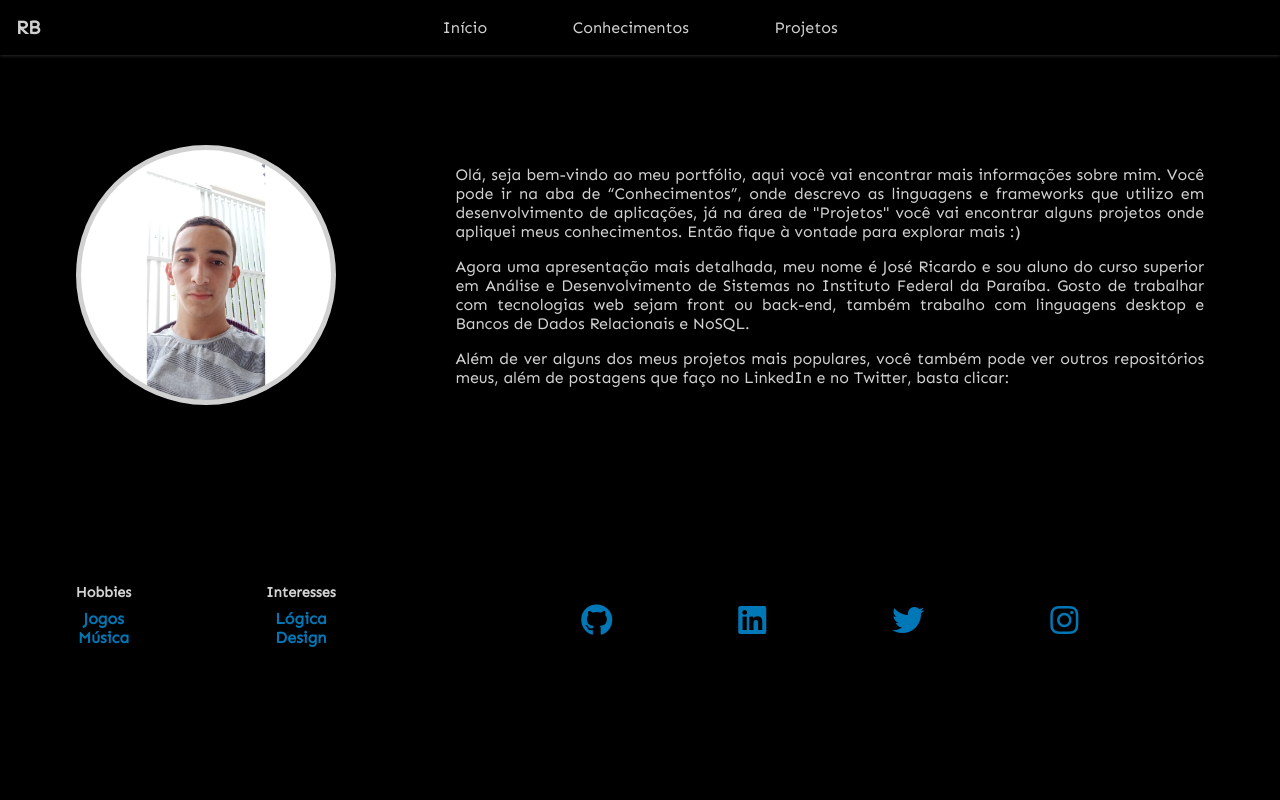
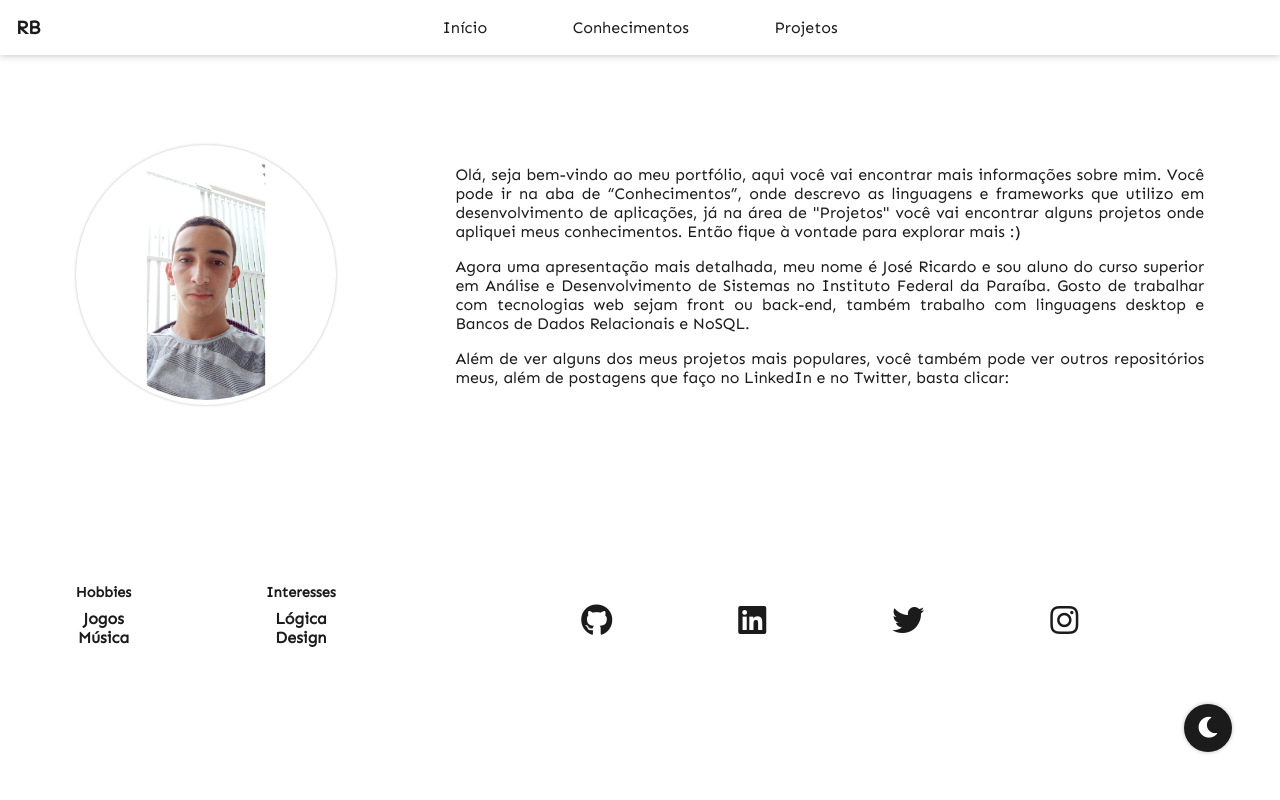
Before and after one commit to RicardoBrasileiro/ricardo-brasileiro, a Vue app: page /knowledges in a window 1280 px wide. Shown: the top 800 px of the page. Built offline with nearby package versions, Linux system fonts and the light colour scheme; no server answers.

Commit message:
Atualização de cores

```diff
--- a/src/App.vue
+++ b/src/App.vue
@@ -5,6 +5,7 @@
       <Home />
       <Knowledges />
       <Projects />
+      <Theme />
     </article>
   </div>
 </template>
@@ -14,6 +15,7 @@ import NavBar from "./components/NavBar";
 import Home from "./components/Home";
 import Knowledges from "./components/Knowledges";
 import Projects from "./components/Projects";
+import Theme from "./components/Theme";
 
 export default {
   name: "App",
@@ -22,6 +24,7 @@ export default {
     Home,
     Knowledges,
     Projects,
+    Theme,
   },
 };
 </script>
@@ -30,11 +33,9 @@ export default {
 @import url("https://fonts.googleapis.com/css2?family=Sen&display=swap");
 
 :root {
-  --base-color: #000000;
-  --theme-color: #0077b6;
-  --second-base-color: #0c0c0c;
-  --text-color: #d1d1d1;
-  --shadow-color: #3d3d3d;
+  --base-color: #ffffff;
+  --text-color: #1b1b1b;
+  --shadow-color: #bbbbbb;
 
   scroll-behavior: smooth;
 }
@@ -66,7 +67,7 @@ article {
 
 .sections-name {
   margin: 2rem 0;
-  color: var(--theme-color);
+  color: var(--text-color);
 }
 
 .sections-name::after {
--- a/src/components/Knowledges.vue
+++ b/src/components/Knowledges.vue
@@ -68,7 +68,7 @@ export default {
 }
 
 .section-name {
-  color: var(--theme-color);
+  color: var(--text-color);
   font-weight: bold;
   margin-bottom: 3rem;
 }
@@ -86,7 +86,7 @@ export default {
   align-items: center;
   margin: 0 0.5rem;
   position: relative;
-  cursor: default;
+  cursor: pointer;
 }
 
 .knowledge:hover > .knowledge-icon {
--- a/src/components/NavBar.vue
+++ b/src/components/NavBar.vue
@@ -42,7 +42,7 @@ export default {
   padding: 1rem;
   background: var(--base-color);
   z-index: 97;
-  box-shadow: 0px 0px 4px var(--shadow-color);
+  box-shadow: 0px 0px 8px var(--shadow-color);
 }
 
 .nav-bar a {
--- a/src/components/Presentation.vue
+++ b/src/components/Presentation.vue
@@ -71,7 +71,7 @@ export default {
 }
 
 .social-medias i {
-  color: var(--theme-color);
+  color: var(--text-color);
   font-size: 2rem;
 }
 
--- a/src/components/Profile.vue
+++ b/src/components/Profile.vue
@@ -41,7 +41,7 @@ export default {
   display: flex;
   justify-content: center;
   align-items: center;
-  background: var(--text-color);
+  box-shadow: 0px 0px 3px var(--shadow-color);
   border-radius: 50%;
 }
 
@@ -79,7 +79,7 @@ export default {
 }
 
 .profile-info div div p {
-  color: var(--theme-color);
+  color: var(--text-color);
   font-size: 1rem;
 }
 
--- a/src/components/Projects.vue
+++ b/src/components/Projects.vue
@@ -117,14 +117,10 @@ export default {
   text-transform: capitalize;
 }
 
-.section-card-desc {
-  color: var(--text-color);
-}
-
 .section-card-link {
   padding: 0.75rem;
   color: var(--text-color);
-  background: none;
+  background: var(--base-color);
   border: 2px solid var(--text-color);
   border-radius: 10px;
   display: flex;
@@ -169,13 +165,13 @@ export default {
   height: 300px;
   padding: 1rem;
   margin: 1rem;
-  color: var(--theme-color);
-  background: var(--second-base-color);
+  color: var(--text-color);
+  background: var(--base-color);
   border-radius: 10px;
   display: flex;
   flex-direction: column;
   justify-content: space-between;
-  box-shadow: 1px 1px 5px var(--base-color);
+  box-shadow: 0px 0px 4px var(--shadow-color);
   transition: all 0.2s linear;
 }
 
@@ -187,15 +183,12 @@ export default {
   cursor: pointer;
   width: 50px;
   height: 50px;
-  color: var(--theme-color);
+  color: var(--text-color);
   background: var(--second-base-color);
+  box-shadow: 0px 0px 4px var(--shadow-color);
   border-radius: 50%;
   border: none;
   transition: all 0.2s linear;
-}
-
-.btn-slide:hover {
-  box-shadow: 0px 0px 3px var(--theme-color);
 }
 
 .slide-buttons {
@@ -244,8 +237,7 @@ export default {
   }
 
   .slide-buttons .btn-slide {
-    color: var(--second-base-color);
-    color: var(--theme-color);
+    color: var(--text-color);
     height: 35px;
     width: 70px;
     border-radius: 0.5rem;
--- /dev/null
+++ b/src/components/Theme.vue
@@ -0,0 +1,97 @@
+<template>
+  <div class="Theme">
+    <button v-on:click="verifyTheme()">
+      <i :class="'fas fa-' + icon"></i>
+    </button>
+  </div>
+</template>
+<script>
+export default {
+  name: "Theme",
+  data() {
+    return {
+      icon: "moon",
+      theme: "light",
+      lightColors: [
+        { property: "--base-color", value: "#ffffff" },
+        { property: "--shadow-color", value: "#bbbbbb" },
+        { property: "--text-color", value: "#1b1b1b" },
+      ],
+      darkColors: [
+        { property: "--base-color", value: "#1b1b1b" },
+        { property: "--shadow-color", value: "#0c0c0c" },
+        { property: "--text-color", value: "#d3d3d3" },
+      ],
+    };
+  },
+  methods: {
+    setTheme: function (theme) {
+      theme.map((color) => {
+        document.documentElement.style.setProperty(color.property, color.value);
+      });
+    },
+    verifyTheme: function () {
+      console.log(this.theme);
+      if (this.theme == "light") {
+        this.setTheme(this.darkColors);
+        this.theme = "dark";
+        this.icon = "sun";
+      } else {
+        this.setTheme(this.lightColors);
+        this.theme = "light";
+        this.icon = "moon";
+      }
+    },
+  },
+};
+</script>
+<style scoped>
+.Theme {
+  position: fixed;
+  bottom: 3rem;
+  right: 3rem;
+  z-index: 97;
+}
+
+.Theme button {
+  cursor: pointer;
+  color: var(--base-color);
+  background: var(--text-color);
+  padding: 0.5rem;
+  border-radius: 50%;
+  box-shadow: 0px 0px 4px var(--shadow-color);
+  border: none;
+  transition: all 0.2s linear;
+}
+
+.Theme button:hover > i {
+  animation: 0.3s rotateIcon linear;
+}
+
+.Theme i {
+  display: flex;
+  justify-content: center;
+  align-items: center;
+  width: 2rem;
+  height: 2rem;
+  font-size: 1.3rem;
+}
+
+@keyframes rotateIcon {
+  0% {
+    transform: rotateZ(0deg);
+  }
+  25% {
+    transform: rotateZ(40deg);
+  }
+  50% {
+    transform: rotateZ(0deg);
+  }
+  75% {
+    transform: rotateZ(-40deg);
+  }
+  100% {
+    transform: rotateZ(0deg);
+  }
+}
+</style>
```
Also changed, not shown: 1 other file (tests, documents, lock files or other folders).
